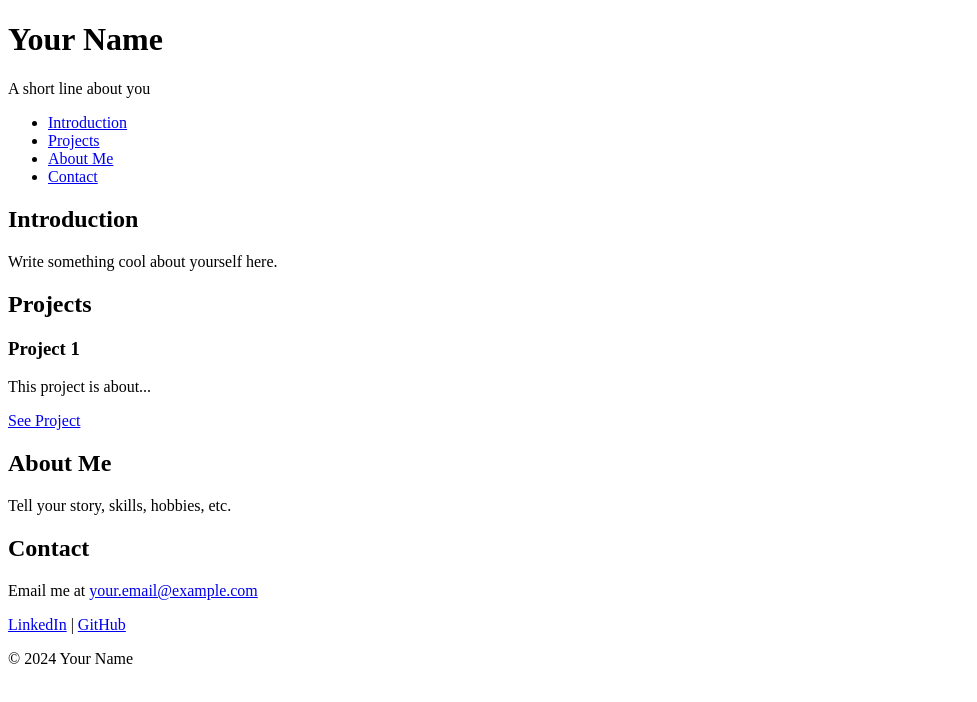
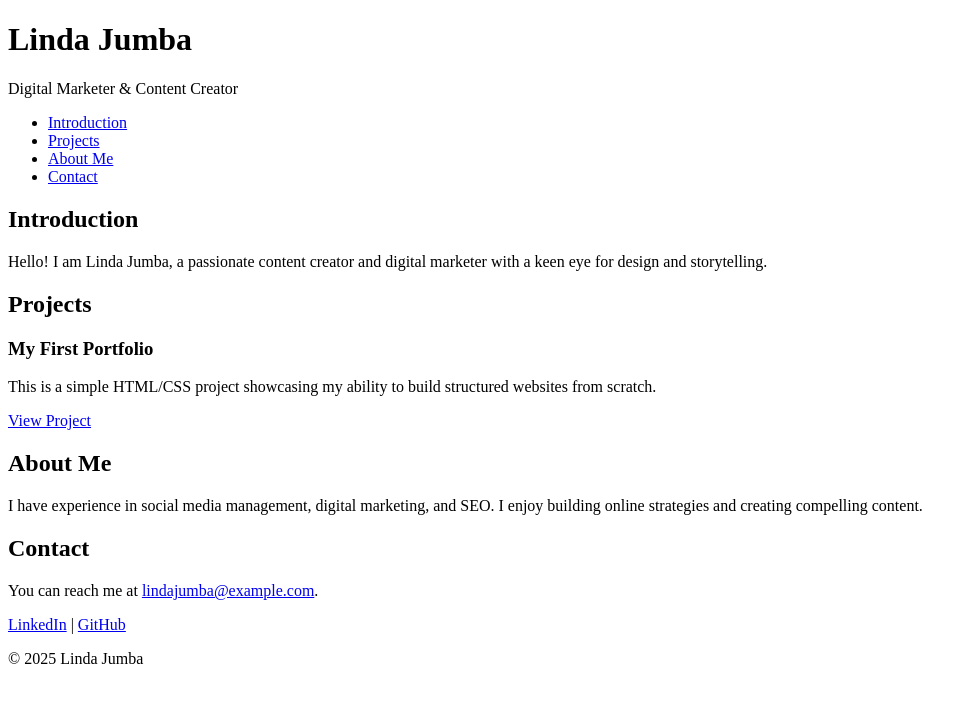
Before and after one commit to jumba-linda/My_First_Portfolio, a plain HTML site: page portfolio/index.html in a window 1280 px wide. Shown: the whole page, without its empty margins (0-977 px from the left). Drawn offline with Linux system fonts and the light colour scheme.

Commit message:
portfolio

```diff
--- a/portfolio/index.html
+++ b/portfolio/index.html
@@ -1,15 +1,17 @@
 <!DOCTYPE html>
 <html lang="en">
 <head>
-  <meta charset="UTF-8">
-  <title>Your Name - Personal Portfolio</title>
+    <meta charset="utf-8">
+    <title>Linda Jumba - Personal Portfolio</title>
 </head>
 <body>
+    <!-- HEADER SECTION -->
     <header>
-    <h1>Your Name</h1>
-    <p>A short line about you</p>
+        <h1>Linda Jumba</h1>
+        <p>Digital Marketer & Content Creator</p>
     </header>
 
+    <!-- NAVIGATION BAR -->
     <nav>
         <ul>
             <li><a href="#introduction">Introduction</a></li>
@@ -19,36 +21,38 @@
         </ul>
     </nav>
 
+    <!-- CONTENT SECTIONS -->
     <section id="introduction">
         <h2>Introduction</h2>
-    <p>Write something cool about yourself here.</p>
+        <p>Hello! I am Linda Jumba, a passionate content creator and digital marketer with a keen eye for design and storytelling.</p>
     </section>
 
     <section id="projects">
         <h2>Projects</h2>
         <article class="project">
-      <h3>Project 1</h3>
-      <p>This project is about...</p>
-      <a href="https://example.com" target="_blank">See Project</a>
+            <h3>My First Portfolio</h3>
+            <p>This is a simple HTML/CSS project showcasing my ability to build structured websites from scratch.</p>
+            <a href="https://github.com/" target="_blank">View Project</a>
         </article>
     </section>
 
     <section id="about">
         <h2>About Me</h2>
-    <p>Tell your story, skills, hobbies, etc.</p>
+        <p>I have experience in social media management, digital marketing, and SEO. I enjoy building online strategies and creating compelling content.</p>
     </section>
 
     <section id="contact">
         <h2>Contact</h2>
-    <p>Email me at <a href="mailto:your.email@example.com">your.email@example.com</a></p>
+        <p>You can reach me at <a href="mailto:lindajumba@example.com">lindajumba@example.com</a>.</p>
         <p>
-      <a href="https://linkedin.com" target="_blank">LinkedIn</a> |
-      <a href="https://github.com" target="_blank">GitHub</a>
+            <a href="https://www.linkedin.com/" target="_blank">LinkedIn</a> |
+            <a href="https://github.com/" target="_blank">GitHub</a>
         </p>
     </section>
 
+    <!-- FOOTER -->
     <footer>
-    <p>&copy; 2024 Your Name</p>
+        <p>&copy; 2025 Linda Jumba</p>
     </footer>
 </body>
 </html>
```
Lines whose indentation alone changed are shown as unchanged.
